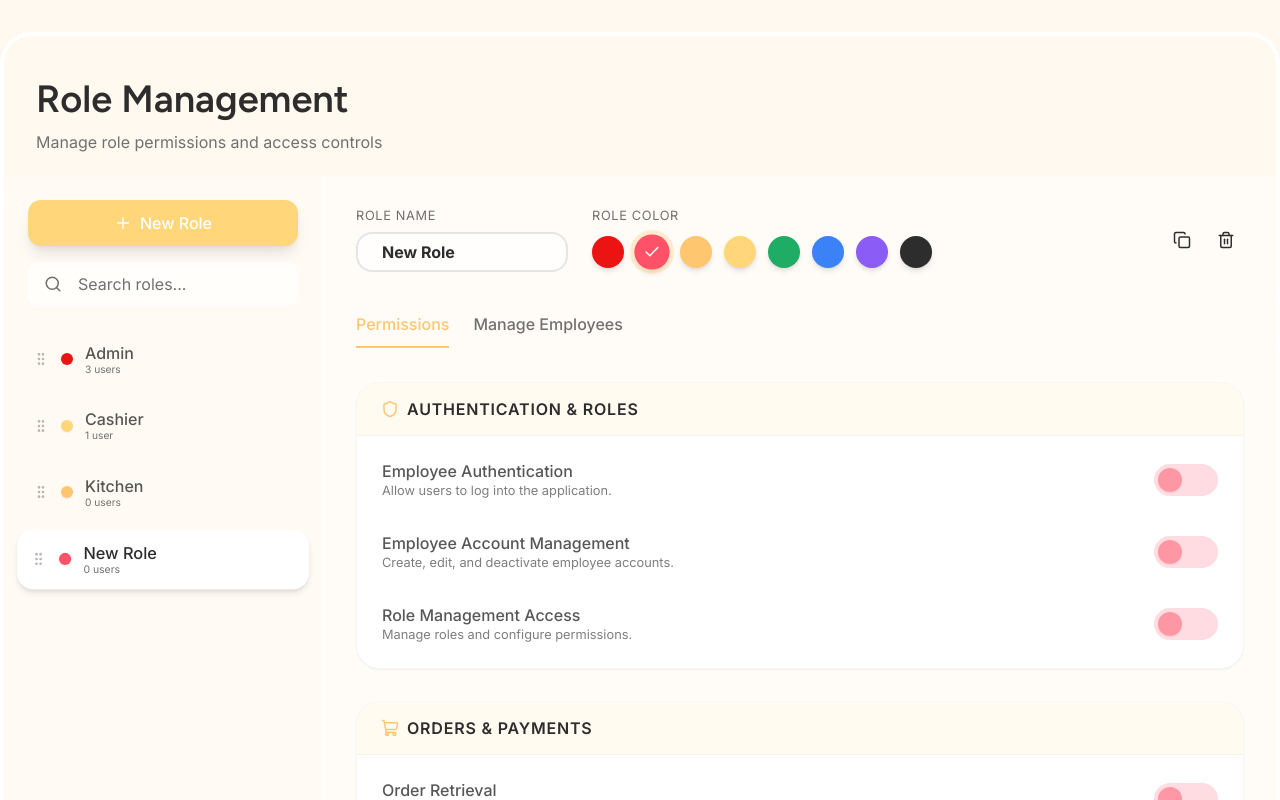
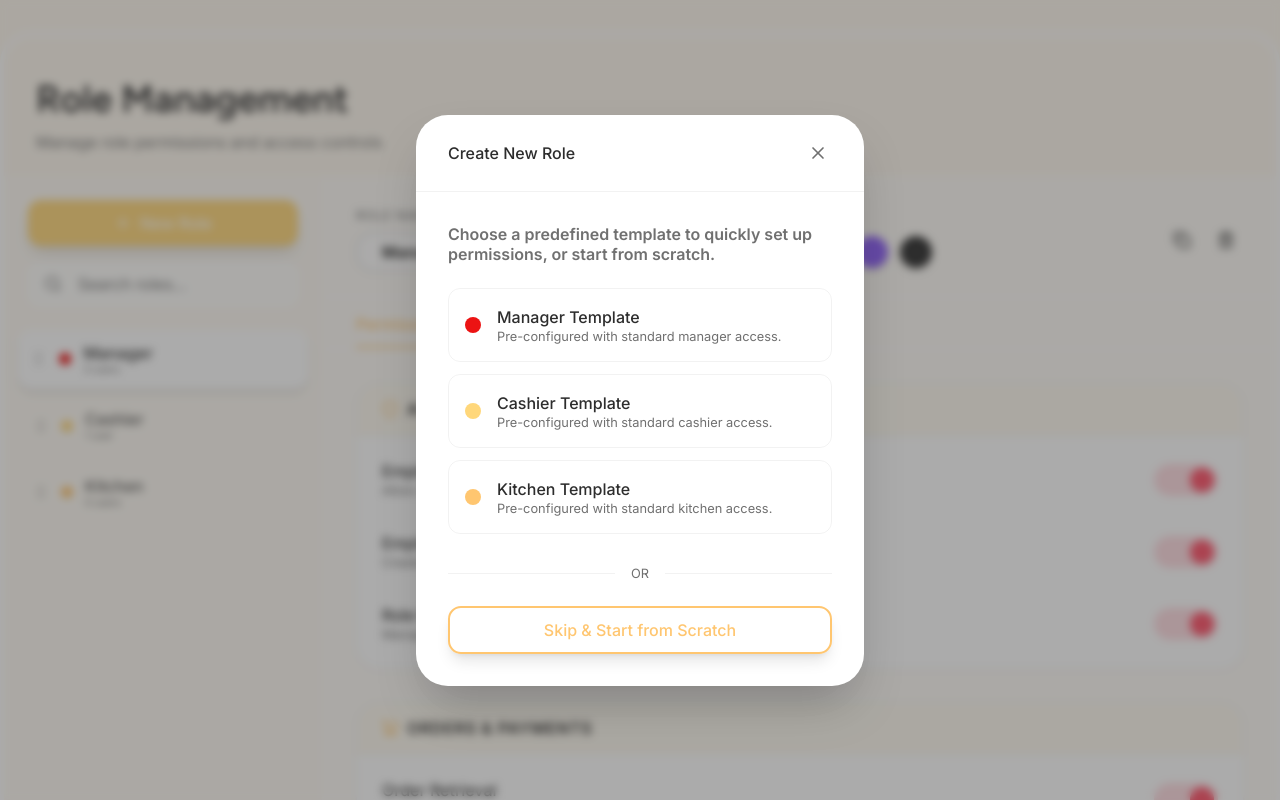
Before and after one commit to ShanRaboy11/Qios, a Next.js app: page /1/roles in a window 1280 px wide. Both pictures are taken after a click on the button "New Role". Shown: the top 800 px of the page. Built offline with nearby package versions, Linux system fonts and the light colour scheme.

Commit message:
feat: add role templates

```diff
--- a/src/app/(tenant)/[id]/roles/page.tsx
+++ b/src/app/(tenant)/[id]/roles/page.tsx
@@ -93,7 +93,7 @@ const PERMISSION_DESCRIPTIONS: Record<string, string> = {
 const INITIAL_ROLES: Role[] = [
   {
     id: "r1",
-    name: "Admin",
+    name: "Manager",
     color: "bg-warning-primary",
     employees: [
       { id: "e1", name: "Alice Johnson", username: "alice.j", password: "password123" },
@@ -139,14 +139,14 @@ const INITIAL_ROLES: Role[] = [
 ];
 
 const PRESET_COLORS = [
-  "bg-warning-primary", // Red
-  "bg-brand-accent", // Pinkish Red
-  "bg-brand-primary", // Orange
-  "bg-brand-secondary", // Yellow
-  "bg-success-primary", // Green
-  "bg-[#3b82f6]", // Blue
-  "bg-[#8b5cf6]", // Purple
-  "bg-text-primary", // Dark
+  "bg-warning-primary", // red
+  "bg-brand-accent", // pinkish red
+  "bg-brand-primary", // orange
+  "bg-brand-secondary", // yellow
+  "bg-success-primary", // green
+  "bg-[#3b82f6]", // blue
+  "bg-[#8b5cf6]", // purple
+  "bg-text-primary", // dark
 ];
 
 export default function RoleManagementPage() {
@@ -162,6 +162,9 @@ export default function RoleManagementPage() {
   const [newEmployeeCredentials, setNewEmployeeCredentials] = useState<{username: string, password: string} | null>(null);
   const [employeeSearchQuery, setEmployeeSearchQuery] = useState("");
 
+  const [isCreateRoleModalOpen, setIsCreateRoleModalOpen] = useState(false);
+  const [showTemplateReminder, setShowTemplateReminder] = useState(false);
+
   // drag and drop state
   const [draggedRoleId, setDraggedRoleId] = useState<string | null>(null);
 
@@ -170,8 +173,9 @@ export default function RoleManagementPage() {
   // initialize draft when active role changes
   useEffect(() => {
     if (activeRole) {
-      setDraftRole(JSON.parse(JSON.stringify(activeRole))); // Deep copy
-      setEmployeeSearchQuery(""); // Reset search when switching roles
+      setDraftRole(JSON.parse(JSON.stringify(activeRole))); // deep copy
+      setEmployeeSearchQuery(""); // reset search when switching roles
+      setShowTemplateReminder(false);
     }
   }, [activeRole]);
 
@@ -227,16 +231,18 @@ export default function RoleManagementPage() {
     }
   };
 
-  const handleCreateRole = () => {
+  const handleConfirmCreateRole = (templateRole?: Role) => {
     const newRole: Role = {
       id: `r${Date.now()}`,
-      name: "New Role",
-      color: PRESET_COLORS[Math.floor(Math.random() * PRESET_COLORS.length)],
+      name: templateRole ? templateRole.name : "New Role",
+      color: templateRole ? templateRole.color : PRESET_COLORS[Math.floor(Math.random() * PRESET_COLORS.length)],
       employees: [],
-      permissions: JSON.parse(JSON.stringify(DEFAULT_PERMISSIONS)),
+      permissions: templateRole ? JSON.parse(JSON.stringify(templateRole.permissions)) : JSON.parse(JSON.stringify(DEFAULT_PERMISSIONS)),
     };
     setRoles([...roles, newRole]);
     setSelectedRoleId(newRole.id);
+    setIsCreateRoleModalOpen(false);
+    if (templateRole) setShowTemplateReminder(true);
   };
 
   const handleDuplicate = () => {
@@ -308,7 +314,7 @@ export default function RoleManagementPage() {
               variant="primary"
               className="w-full"
               leftIcon={<Plus size={18} />}
-              onClick={handleCreateRole}
+              onClick={() => setIsCreateRoleModalOpen(true)}
             >
               New Role
             </Button>
@@ -440,6 +446,19 @@ export default function RoleManagementPage() {
                 {activeTab === "permissions" ? (
                   <div className="flex-1 overflow-y-auto p-4 md:p-8 custom-scrollbar">
                     <div className="max-w-4xl mx-auto flex flex-col gap-6 md:gap-8 pb-4">
+
+                      {showTemplateReminder && (
+                        <div className="bg-warning-secondary/30 border border-warning-primary/30 rounded-xl md:rounded-[24px] p-4 flex items-start gap-3">
+                          <ShieldAlert className="text-warning-primary flex-shrink-0 mt-0.5" size={18} />
+                          <div>
+                            <h4 className="b3 font-bold text-warning-primary">Review Predefined Permissions</h4>
+                            <p className="b4 text-warning-primary/80">You've applied a predefined template. Please review and confirm the access levels below.</p>
+                          </div>
+                          <button onClick={() => setShowTemplateReminder(false)} className="ml-auto text-warning-primary/60 hover:text-warning-primary transition-colors">
+                            <X size={16} />
+                          </button>
+                        </div>
+                      )}
 
                       {/* category sections */}
                       {Object.entries({
@@ -586,6 +605,54 @@ export default function RoleManagementPage() {
         }
       `}} />
 
+      {/* create role modal */}
+      {isCreateRoleModalOpen && (
+        <div className="fixed inset-0 z-50 flex items-center justify-center bg-text-primary/40 backdrop-blur-sm p-4">
+          <div className="bg-white rounded-2xl md:rounded-[32px] w-full max-w-md shadow-2xl overflow-hidden animate-in fade-in zoom-in-95 duration-200 flex flex-col max-h-[90vh]">
+            <div className="px-6 md:px-8 py-4 md:py-6 flex items-center justify-between border-b border-black/[0.05] flex-shrink-0">
+              <h2 className="b2 font-bold text-text-primary">Create New Role</h2>
+              <button onClick={() => setIsCreateRoleModalOpen(false)} className="text-text-secondary hover:text-text-primary transition-colors p-1">
+                <X size={20} />
+              </button>
+            </div>
+
+            <div className="p-6 md:p-8 overflow-y-auto">
+              <p className="b3 text-text-secondary font-semibold mb-6">Choose a predefined template to quickly set up permissions, or start from scratch.</p>
+
+              <div className="flex flex-col gap-3 mb-6">
+                {INITIAL_ROLES.map((template) => (
+                  <button
+                    key={template.id}
+                    onClick={() => handleConfirmCreateRole(template)}
+                    className="flex items-center gap-4 p-4 rounded-xl border border-black/[0.05] hover:border-brand-primary/50 hover:bg-brand-primary/5 transition-all text-left group"
+                  >
+                    <div className={cn("w-4 h-4 rounded-full flex-shrink-0", template.color)} />
+                    <div>
+                      <span className="b2 font-bold text-text-primary group-hover:text-brand-primary transition-colors">{template.name} Template</span>
+                      <p className="b4 text-text-secondary">Pre-configured with standard {template.name.toLowerCase()} access.</p>
+                    </div>
+                  </button>
+                ))}
+              </div>
+
+              <div className="relative flex items-center py-2 mb-4">
+                <div className="flex-grow border-t border-black/[0.05]"></div>
+                <span className="flex-shrink-0 mx-4 b4 font-bold text-text-secondary uppercase">or</span>
+                <div className="flex-grow border-t border-black/[0.05]"></div>
+              </div>
+
+              <Button
+                variant="outline"
+                className="w-full"
+                onClick={() => handleConfirmCreateRole()}
+              >
+                Skip & Start from Scratch
+              </Button>
+            </div>
+          </div>
+        </div>
+      )}
+
       {/* add employee modal */}
       {isAddEmployeeModalOpen && (
         <div className="fixed inset-0 z-50 flex items-center justify-center bg-text-primary/40 backdrop-blur-sm p-4">
```
